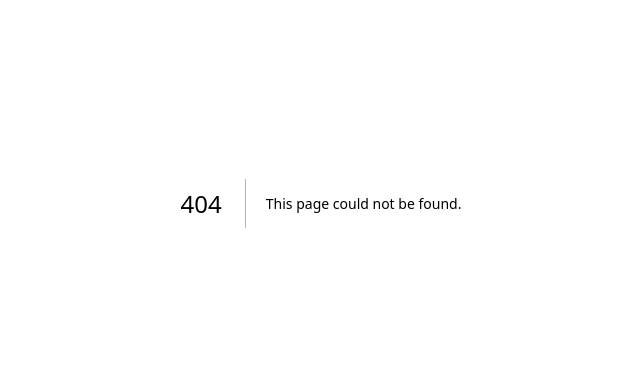
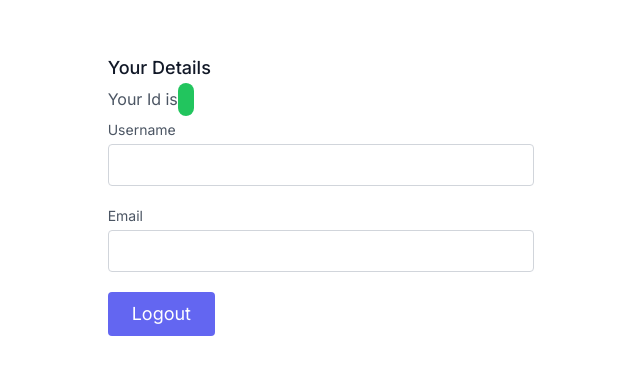
Before and after one commit to Satis9815/Auth-template, a Next.js app: page /profile in a window 1280 px wide. Before the commit this address had no page. Shown: the part 197-572 px from the top of the page, without its empty margins (319-959 px from the left). Built offline with nearby package versions, Linux system fonts and the light colour scheme; no server answers.

Commit message:
integrate an api of login verifyemail ui profile and signup page

```diff
--- /dev/null
+++ b/src/app/profile/[id]/page.tsx
@@ -0,0 +1,11 @@
+import React from 'react'
+
+const page = () => {
+  return (
+    <div>
+      details page
+    </div>
+  )
+}
+
+export default page
--- /dev/null
+++ b/src/app/profile/page.tsx
@@ -0,0 +1,74 @@
+'use client';
+import React, { useEffect, useState } from 'react';
+import axios from 'axios';
+import toast, { Toaster } from 'react-hot-toast';
+import { useRouter } from 'next/navigation';
+
+const ProfilePage = () => {
+  const [userDetails, setUserDetails] = useState<any>(null);
+  const router = useRouter();
+
+  const getUserDetails = async () => {
+    const response = await axios.get('/api/users/me');
+    console.log(response);
+    setUserDetails(response?.data);
+  };
+  const logout = async () => {
+    await axios.get('/api/users/logout');
+    toast.success('Logout Successfully');
+    router.push('/login');
+  };
+  useEffect(() => {
+    getUserDetails();
+  }, []);
+  console.log(userDetails);
+  return (
+    <div className="h-screen flex justify-center items-center">
+      <form className="lg:w-1/3 md:w-1/2 bg-white flex flex-col  w-full md:py-8 mt-8 md:mt-0 px-4 md:px-0 lg:px-0 xl:px-0">
+        <Toaster />
+        <h2 className="text-gray-900 text-lg mb-1 font-medium title-font">
+          Your Details
+        </h2>
+        <p className="leading-relaxed mb-1 text-gray-600">
+          Your Id is{' '}
+          <span className="bg-green-500 rounded-lg text-sm text-gray-800 p-2">
+            {userDetails?.user?._id}
+          </span>
+        </p>
+        <div className="relative mb-4">
+          <label htmlFor="name" className="leading-7 text-sm text-gray-600">
+            Username
+          </label>
+          <input
+            type="text"
+            id="username"
+            name="username"
+            value={userDetails?.user?.username}
+            className="w-full bg-white rounded border border-gray-300 focus:border-indigo-500 focus:ring-2 focus:ring-indigo-200 text-base outline-none text-gray-700 py-1 px-3 leading-8 transition-colors duration-200 ease-in-out"
+          />
+        </div>
+        <div className="relative mb-4">
+          <label htmlFor="name" className="leading-7 text-sm text-gray-600">
+            Email
+          </label>
+          <input
+            type="text"
+            id="email"
+            name="email"
+            value={userDetails?.user?.email}
+            className="w-full bg-white rounded border border-gray-300 focus:border-indigo-500 focus:ring-2 focus:ring-indigo-200 text-base outline-none text-gray-700 py-1 px-3 leading-8 transition-colors duration-200 ease-in-out"
+          />
+          <button
+            type="button"
+            onClick={() => logout()}
+            className={`text-white bg-indigo-500 mt-5 border-0 py-2 px-6 focus:outline-none hover:bg-indigo-600 rounded text-lg`}
+          >
+            Logout
+          </button>
+        </div>
+      </form>
+    </div>
+  );
+};
+
+export default ProfilePage;
```
